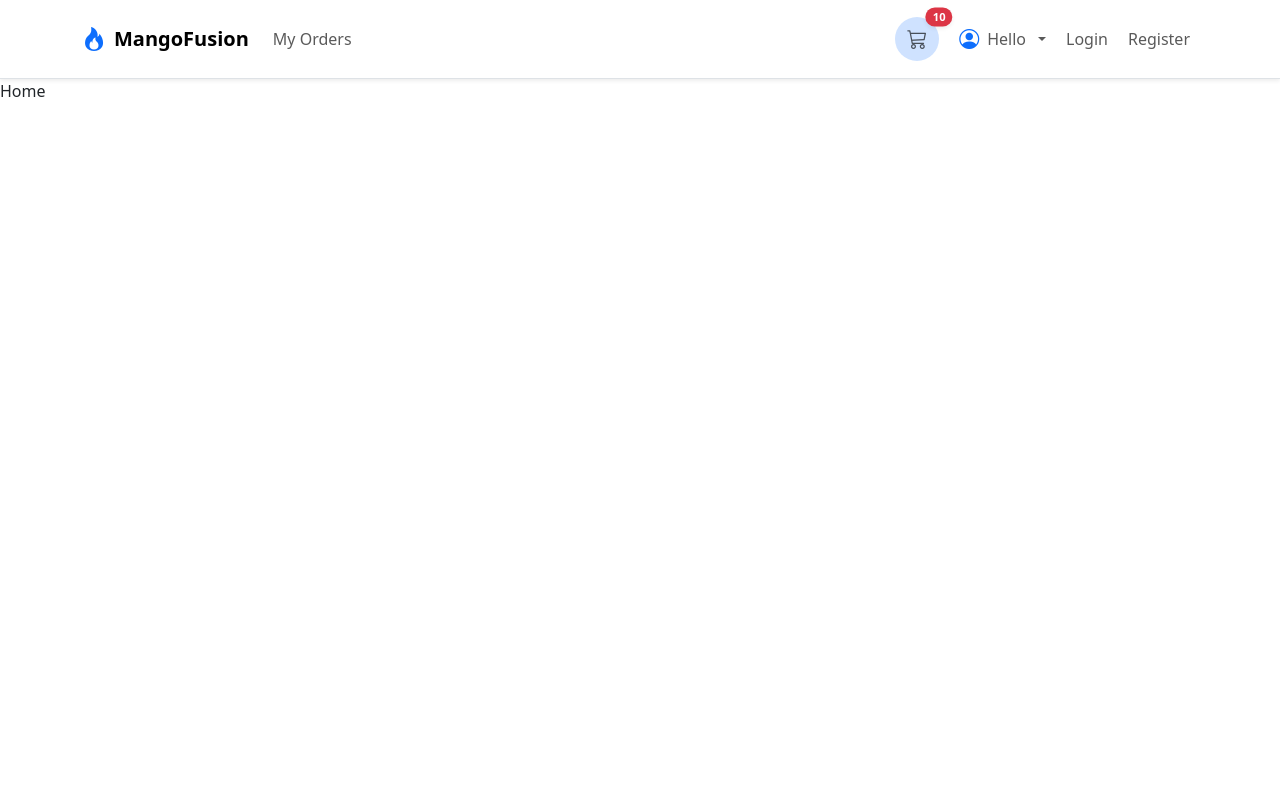
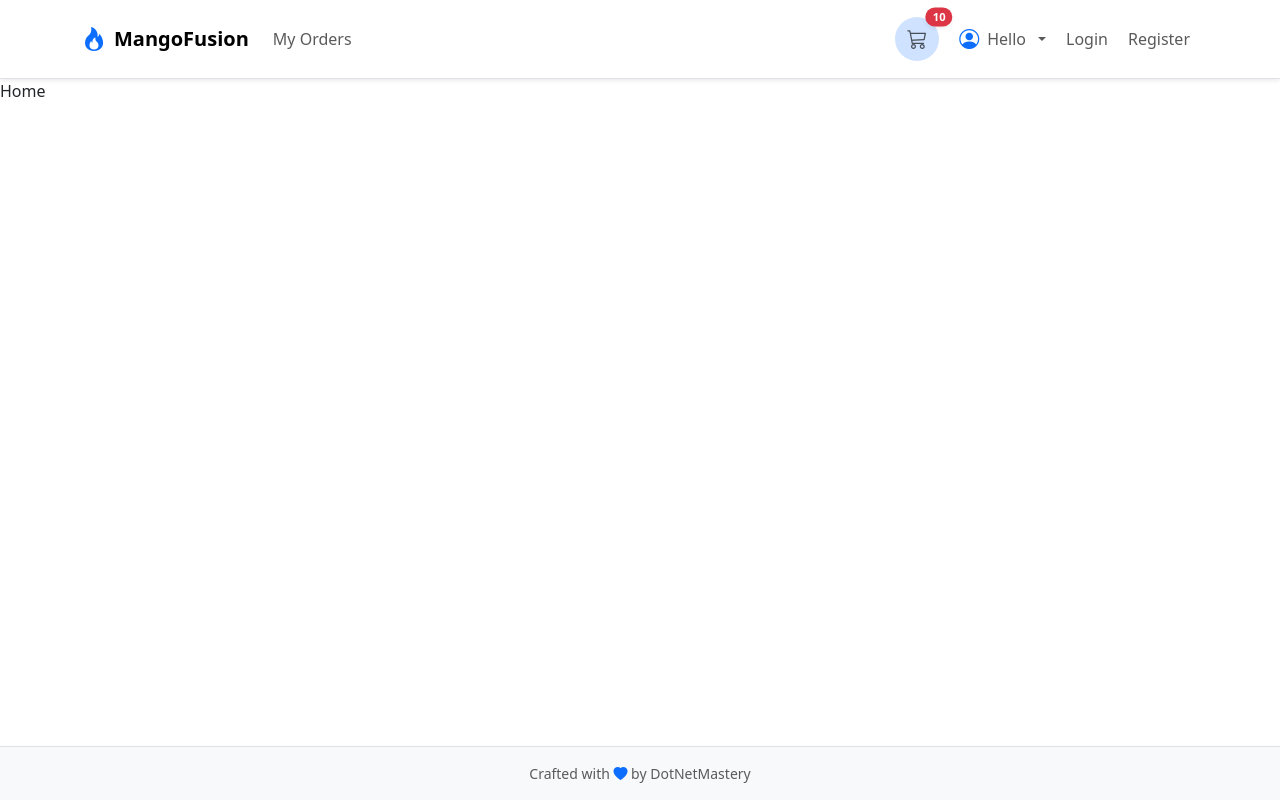
Before and after one commit to omarqutmesh/mangopedia-react, a React (Vite) app: page / in a window 1280 px wide. Built offline with nearby package versions, Linux system fonts and the light colour scheme.

Commit message:
Footer Component

```diff
--- a/src/App.jsx
+++ b/src/App.jsx
@@ -1,11 +1,15 @@
 import Header from "./components/layout/Header";
 import AppRoutes from "./routes/AppRouter";
+import Footer from "./components/layout/Footer";
 function App() {
   return (
-    <>
+    <div className="d-flex flex-column min-vh-100 bg-body">
       <Header />
-      <AppRoutes />
-    </>
+      <main className="flex-grow-1">
+        <AppRoutes />
+      </main>
+      <Footer />
+    </div>
   );
 }
 
--- /dev/null
+++ b/src/components/layout/Footer.jsx
@@ -0,0 +1,14 @@
+function Footer() {
+  return (
+    <footer className="mt-auto py-3 bg-body-tertiary border-top">
+      <div className="container small text-muted flex-sm-row text-center ">
+        <span>
+          Crafted with <i className="bi bi-heart-fill text-primary"></i> by
+          DotNetMastery
+        </span>
+      </div>
+    </footer>
+  );
+}
+
+export default Footer;
```
